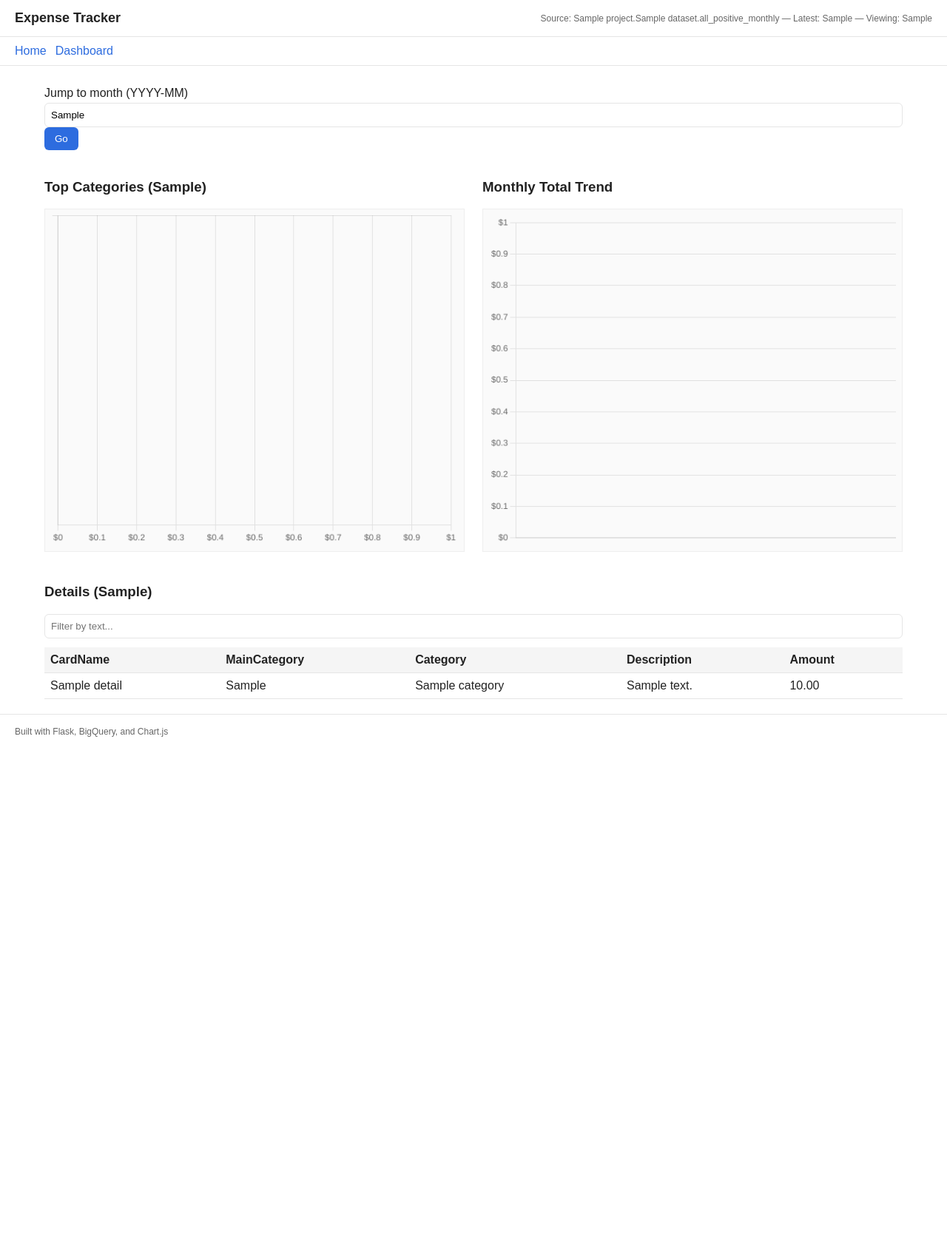
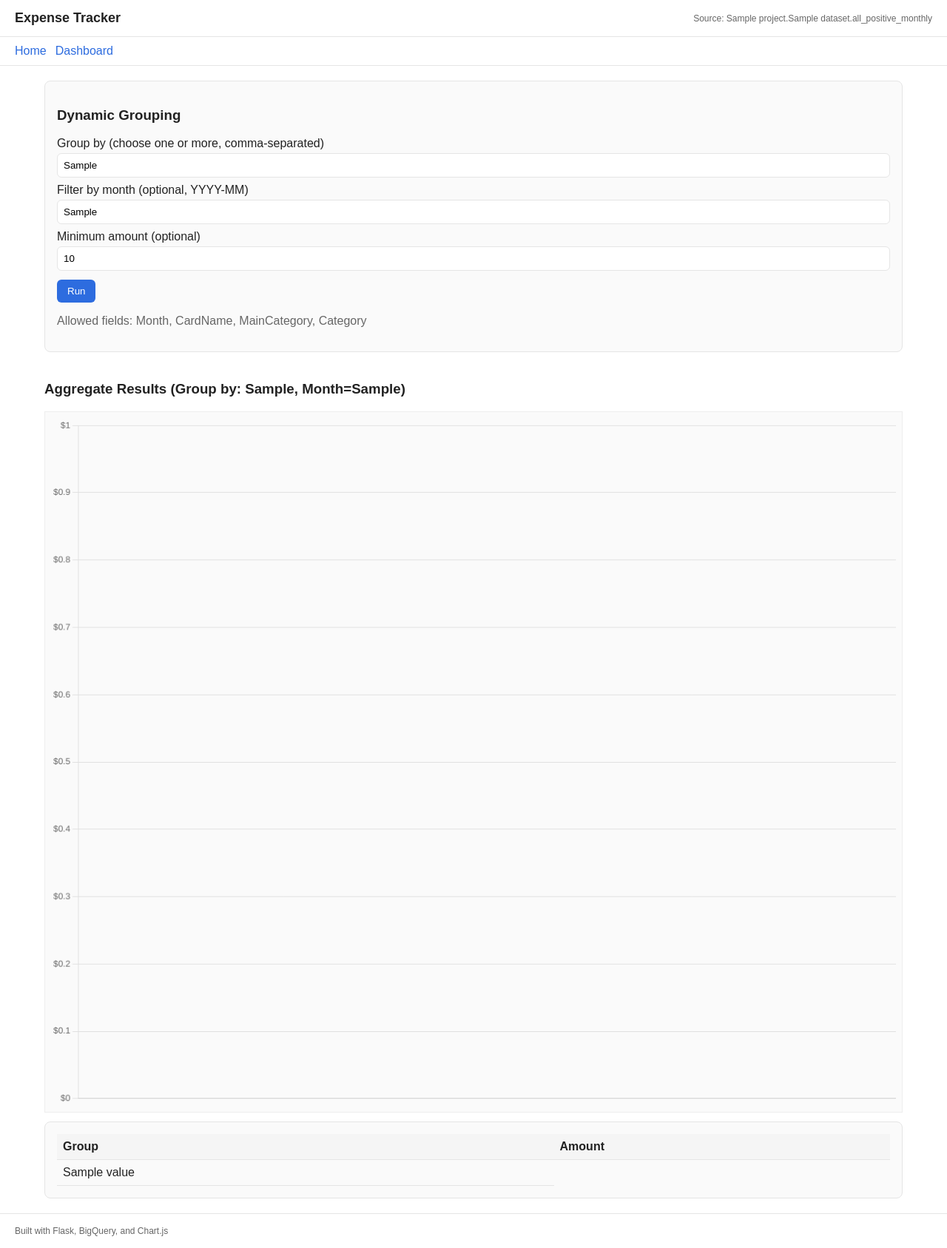
Before and after one commit to pdeepanraj/expensetracker, a Flask app: template templates/dashboard.html in a window 1280 px wide. Shown: the whole page at 74% size. Before the commit the page ends 996 px from the top, so only its background shows below. Run offline with Flask 3, Linux system fonts and the light colour scheme; the template is opened without the code that fills it: most values are stand-ins (such as "Sample title", 1, 10 or a date in 2020).

Commit message:
Update dashboard.html

```diff
--- a/templates/dashboard.html
+++ b/templates/dashboard.html
@@ -12,13 +12,65 @@
 {% endblock %}
 
 {% block header_meta %}
-Source: {{ project }}.{{ dataset }}.all_positive_monthly — Latest: {{ latest_month }} — Viewing: {{ month_for_view }}
+Source: {{ project }}.{{ dataset }}.all_positive_monthly
 {% endblock %}
 
 {% block content %}
+<!-- Dynamic Grouping card -->
+<div class="card" style="margin-bottom:20px;">
+  <h3>Dynamic Grouping</h3>
+  <form method="get" action="/aggregate">
+    <label for="group_by">Group by (choose one or more, comma-separated)</label>
+    <input id="group_by" name="group_by" type="text" placeholder="Category,Month" value="{{ aggregate_group_by or 'Category' }}">
+    <label for="monthAgg">Filter by month (optional, YYYY-MM)</label>
+    <input id="monthAgg" name="month" type="text" placeholder="YYYY-MM" value="{{ aggregate_month or '' }}">
+    <label for="min_amount">Minimum amount (optional)</label>
+    <input id="min_amount" name="min_amount" type="text" placeholder="e.g., 10" value="{{ aggregate_min_amount or '' }}">
+    <div style="margin-top:12px;">
+      <button type="submit">Run</button>
+    </div>
+    <p class="muted">Allowed fields: Month, CardName, MainCategory, Category</p>
+  </form>
+</div>
+
+{% if aggregate_labels is defined and aggregate_labels %}
+<div class="grid">
+  <div class="full">
+    <h3>Aggregate Results{% if aggregate_group_by %} (Group by: {{ aggregate_group_by }}{% if aggregate_month %}, Month={{ aggregate_month }}{% endif %}){% endif %}</h3>
+    <canvas id="aggChart" height="260"></canvas>
+    <div class="card" style="margin-top:12px;">
+      <table>
+        <thead>
+          <tr>
+            {% if aggregate_rows and aggregate_rows[0] %}
+              {% for k in aggregate_rows[0].keys() %}
+                <th>{{ k }}</th>
+              {% endfor %}
+            {% else %}
+              <th>Group</th><th>Amount</th>
+            {% endif %}
+          </tr>
+        </thead>
+        <tbody>
+          {% for r in aggregate_rows %}
+          <tr>
+            {% for v in r.values() %}
+            <td>{{ v }}</td>
+            {% endfor %}
+          </tr>
+          {% endfor %}
+        </tbody>
+      </table>
+    </div>
+  </div>
+</div>
+{% endif %}
+
+{% if not aggregate_labels %}
+<!-- Standard Month-focused dashboard when not showing aggregate -->
 <form method="get" action="/dashboard" style="margin: 0 0 20px 0;">
   <label for="month">Jump to month (YYYY-MM)</label>
-  <input id="month" name="month" type="text" placeholder="YYYY-MM" value="{{ month_for_view }}" />
+  <input id="month" name="month" type="text" placeholder="YYYY-MM" value="{{ month_for_view }}">
   <button type="submit">Go</button>
 </form>
 
@@ -60,10 +112,30 @@
     </table>
   </div>
 </div>
+{% endif %}
 {% endblock %}
 
 {% block scripts %}
+{% if aggregate_labels is defined and aggregate_labels %}
 <script>
+  const aggLabels = {{ aggregate_labels|tojson }};
+  const aggValues = {{ aggregate_values|tojson }};
+  new Chart(document.getElementById('aggChart'), {
+    type: 'bar',
+    data: {
+      labels: aggLabels,
+      datasets: [{ label: 'Amount', data: aggValues, backgroundColor: '#2d6cdf' }]
+    },
+    options: {
+      responsive: true,
+      plugins: { legend: { display: false } },
+      scales: { y: { ticks: { callback: v => '$' + v } } }
+    }
+  });
+</script>
+{% else %}
+<script>
+  // Data from server (standard dashboard)
   const topCategories = {{ top_categories|tojson }};
   const monthlyTotals = {{ monthly_totals|tojson }};
 
@@ -111,4 +183,5 @@
     });
   });
 </script>
+{% endif %}
 {% endblock %}
```
